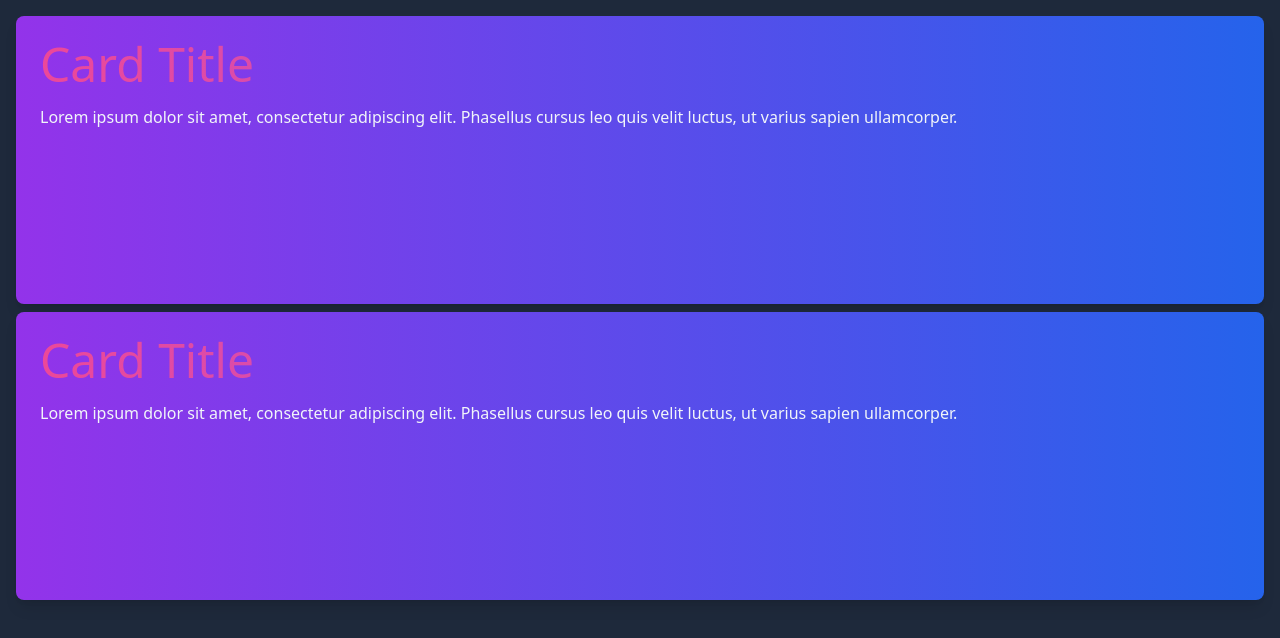
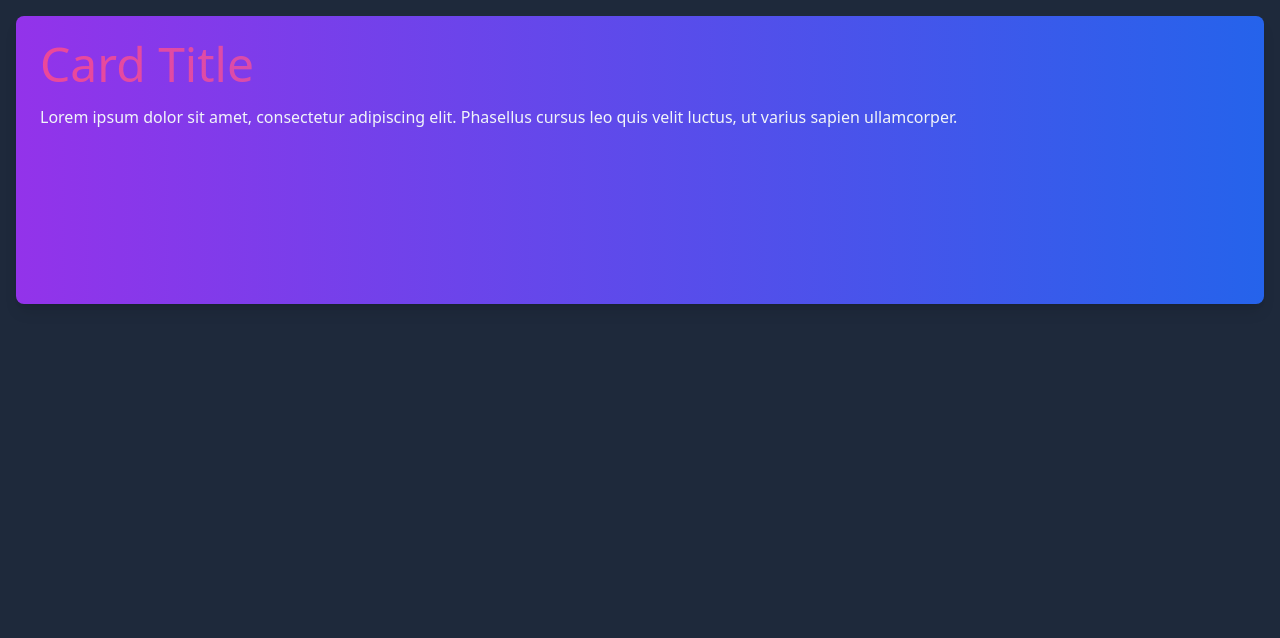
Before and after one commit to quentin-aslan/poc-next.js-supabase, a Next.js app: page / in a window 1280 px wide. Shown: the top 638 px of the page. Built offline with nearby package versions, Linux system fonts and the light colour scheme.

Commit message:
📦 Supabase packages added

```diff
--- a/package.json
+++ b/package.json
@@ -9,6 +9,9 @@
     "lint": "next lint"
   },
   "dependencies": {
+    "@supabase/auth-helpers-nextjs": "^0.5.6",
+    "@supabase/auth-helpers-react": "^0.3.1",
+    "@supabase/supabase-js": "^2.12.0",
     "@types/node": "18.15.0",
     "@types/react": "18.0.28",
     "@types/react-dom": "18.0.11",
--- a/pages/index.tsx
+++ b/pages/index.tsx
@@ -11,7 +11,6 @@ export default function Home() {
         <link rel="icon" href="/favicon.ico" />
       </Head>
         <Login />
-        <Login />
     </>
   )
 }
```
Also changed, not shown: 1 other file (tests, documents, lock files or other folders).
